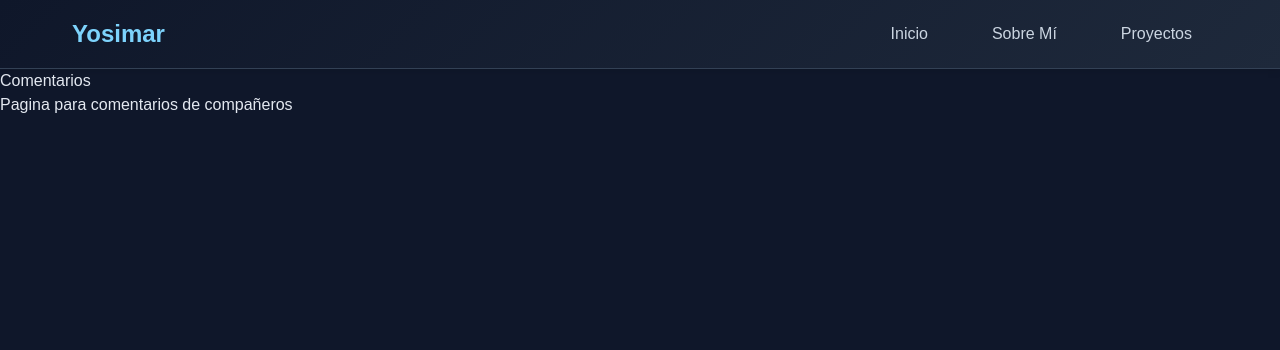
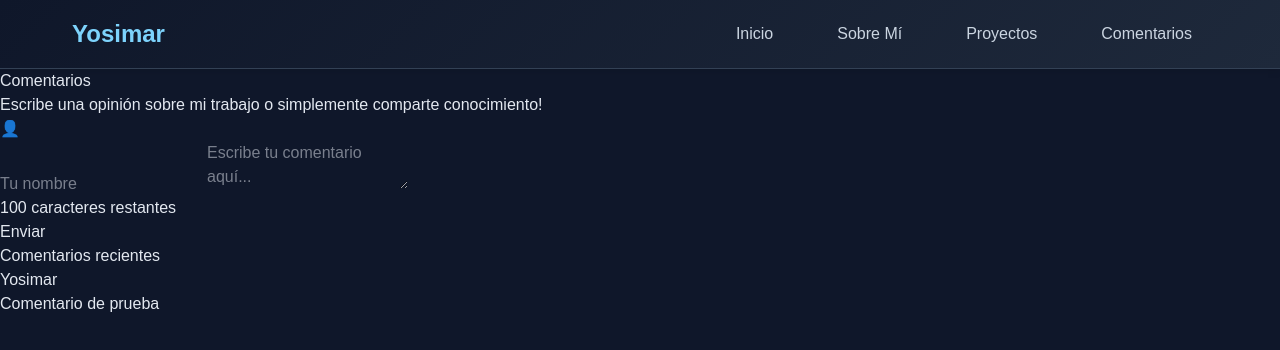
Before and after one commit to Seraf1n0/Front-Portfolio, a Next.js app: page /comments in a window 1280 px wide. Shown: the top 350 px of the page. Built offline with nearby package versions, Linux system fonts and the light colour scheme.

Commit message:
feat: Pagina de comentarios, con el uso del api de lado de servidor Se tendrán 4 iconos principales para los comentarios y usarlos de forma aleatoria

```diff
--- a/src/app/comments/page.tsx
+++ b/src/app/comments/page.tsx
@@ -1,10 +1,153 @@
+"use client";
 import "../../styles/comments.css";
+import React, { useState, useEffect } from "react";
+
+// Modelo de datos para los comentarios
+interface Comentario {
+  id: number;
+  icono: string; // Para el icono aleatorio
+  nombre: string;
+  texto: string;
+}
 
 export default function CommentsPage() {
+  const [comentarios, setComentarios] = useState<Comentario[]>([]);
+  const [nuevoComentario, setNuevoComentario] = useState({
+    nombre: "",
+    texto: "",
+  });
+  const [caracteresRestantes, setCaracteresRestantes] = useState(100);
+
+  useEffect(() => {
+    // get al json de comentarios
+    const loadComentarios = async () => {
+      try {
+        const response = await fetch("/api/comments");
+        if (!response.ok) {
+          throw new Error("Error al cargar los comentarios");
+        }
+        const data: Comentario[] = await response.json();
+        setComentarios(data);
+      } catch (err) {
+        console.error(err);
+      }
+    };
+
+    loadComentarios();
+  }, []);
+
+  const handleInputChange = (
+    e: React.ChangeEvent<HTMLInputElement | HTMLTextAreaElement>
+  ) => {
+    const { name, value } = e.target;
+
+    if (name === "texto" && value.length > 100) return; // Limitar a 100 caracteres
+
+    setNuevoComentario((prev) => ({ ...prev, [name]: value }));
+    if (name === "texto") {
+      setCaracteresRestantes(100 - value.length);
+    }
+  };
+
+  const handleEnviarComentario = async () => {
+    if (!nuevoComentario.nombre || !nuevoComentario.texto) {
+      alert("No puedes enviar un comentario vacío");
+      return;
+    }
+
+    const nuevoComentarioObj: Comentario = {
+      id: Date.now(),
+      icono: `icon-${Math.floor(Math.random() * 4) + 1}`, //para generar un icono aleatorio
+      nombre: nuevoComentario.nombre,
+      texto: nuevoComentario.texto,
+    };
+
+    try {
+      // post al json de comentarios
+      const response = await fetch("/api/comments", {
+        method: "POST",
+        headers: { "Content-Type": "application/json" },
+        body: JSON.stringify(nuevoComentarioObj),
+      });
+
+      if (!response.ok) {
+        throw new Error("Error al enviar el comentario");
+      }
+
+      setComentarios((prev) => [...prev, nuevoComentarioObj]);
+      setNuevoComentario({ nombre: "", texto: "" });
+      setCaracteresRestantes(100);
+    } catch (err) {
+      console.error(err);
+    }
+  };
+
   return (
     <main className="comments-container">
-      <h1>Comentarios</h1>
-      <p>Pagina para comentarios de compañeros</p>
+      <header className="comments-header">
+        <h1 className="comments-title">Comentarios</h1>
+        <p className="comments-desc">
+          Escribe una opinión sobre mi trabajo o simplemente comparte conocimiento!
+        </p>
+      </header>
+
+      <section
+        className="comments-input-section"
+        aria-label="Crear comentario"
+      >
+        <div className="comments-input">
+          <div className="comments-input-icon">
+            <span className="default-icon">👤</span>
+          </div>
+          <div className="comments-input-fields">
+            <input
+              type="text"
+              name="nombre"
+              placeholder="Tu nombre"
+              value={nuevoComentario.nombre}
+              onChange={handleInputChange}
+              maxLength={50}
+              aria-label="Nombre del usuario"
+            />
+            <textarea
+              name="texto"
+              placeholder="Escribe tu comentario aquí..."
+              value={nuevoComentario.texto}
+              onChange={handleInputChange}
+              maxLength={100}
+              aria-label="Texto del comentario"
+            />
+            <div className="comments-char-count">
+              {caracteresRestantes} caracteres restantes
+            </div>
+          </div>
+          <button
+            className="comments-submit-button"
+            onClick={handleEnviarComentario}
+            aria-label="Enviar comentario"
+          >
+            Enviar
+          </button>
+        </div>
+      </section>
+
+      <section
+        className="comments-list-section"
+        aria-label="Lista de comentarios"
+      >
+        <h2 className="comments-list-title">Comentarios recientes</h2>
+        <div className="comments-list">
+          {comentarios.map((comentario) => (
+            <div key={comentario.id} className="comment-card">
+              <div className={`comment-icon ${comentario.icono}`}></div>
+              <div className="comment-content">
+                <h3 className="comment-name">{comentario.nombre}</h3>
+                <p className="comment-text">{comentario.texto}</p>
+              </div>
+            </div>
+          ))}
+        </div>
+      </section>
     </main>
   );
 }
--- a/src/components/Navbar.tsx
+++ b/src/components/Navbar.tsx
@@ -5,6 +5,7 @@ const links = [
   { href: "/", label: "Inicio" },
   { href: "/about", label: "Sobre Mí" },
   { href: "/projects", label: "Proyectos" },
+  { href: "/comments", label: "Comentarios" },
 ];
 
 export default function Navbar() {
```
